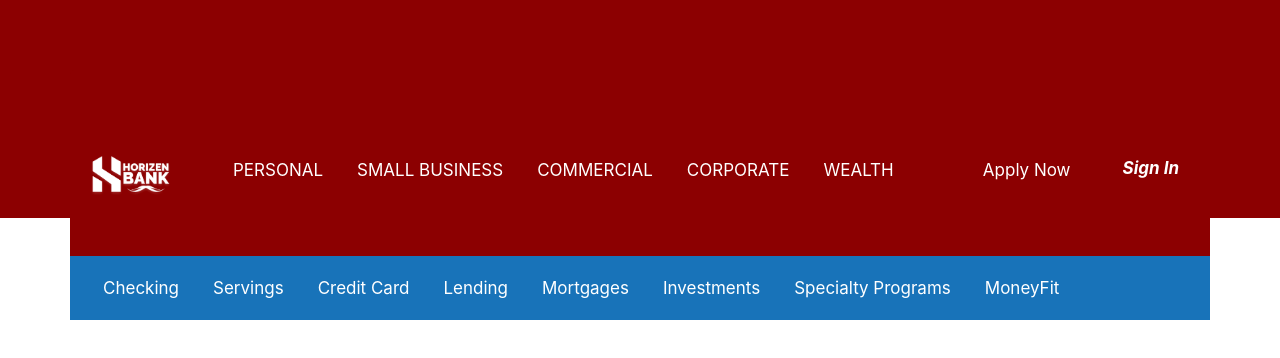
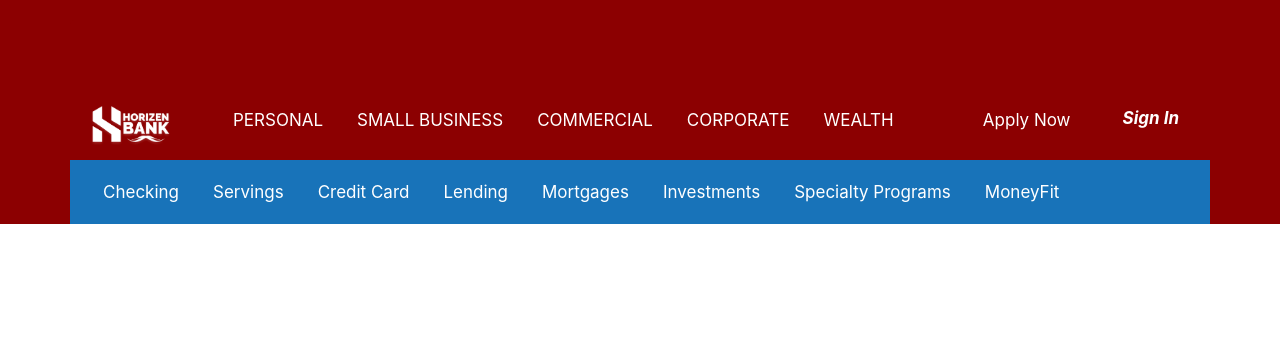
Before and after one commit to nelson6868/horizenbank, a plain HTML site: page index.html in a window 1280 px wide. Drawn offline with nearby package versions, Linux system fonts and the light colour scheme.

Commit message:
bg color

```diff
--- a/css/style.css
+++ b/css/style.css
@@ -39,7 +39,7 @@ body {
 
 .wrapper1 {
   background-color:#8c0001;
-  height:21.8rem;
+  height:22.4rem;
 }
 
 .bg-black {
@@ -97,7 +97,7 @@ body {
   background-color: #1873b9;
   border-radius: 0px !important;
   padding-top: -40% !important;
- margin-top: -3% !important;
+ margin-top: -7% !important;
 
 
 }
--- a/index.html
+++ b/index.html
@@ -22,7 +22,7 @@
 <body>
 
 <div class="wrapper1">
-<div class="container px-0 "  style=" padding-top:7rem;">
+<div class="container px-0 "  style=" padding-top:2rem;">
     <nav class="navbar navbar-expand-lg navbar-dark  py-0 px-0"  style="font-size:17px;text-align:center;background-color:#8c0001;height:20rem;">
      <a class="navbar-brand" href="#" style="font-size:7px;text-align:center;"><strong><i><img src="HORIZEN_LOGO_WHITE_A.png" style="width:8rem;padding-top:-3rem"/></i></strong></a>
 
```
